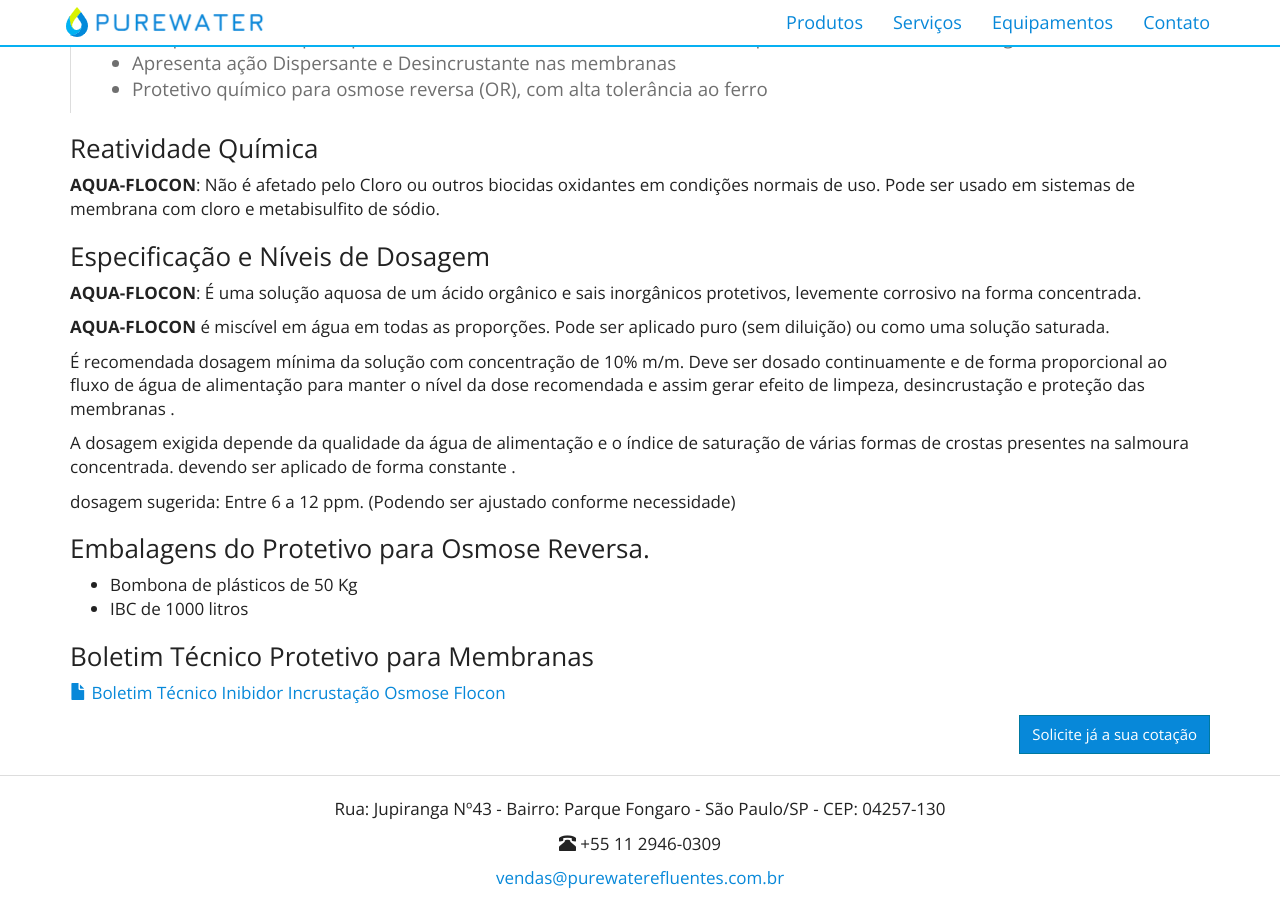
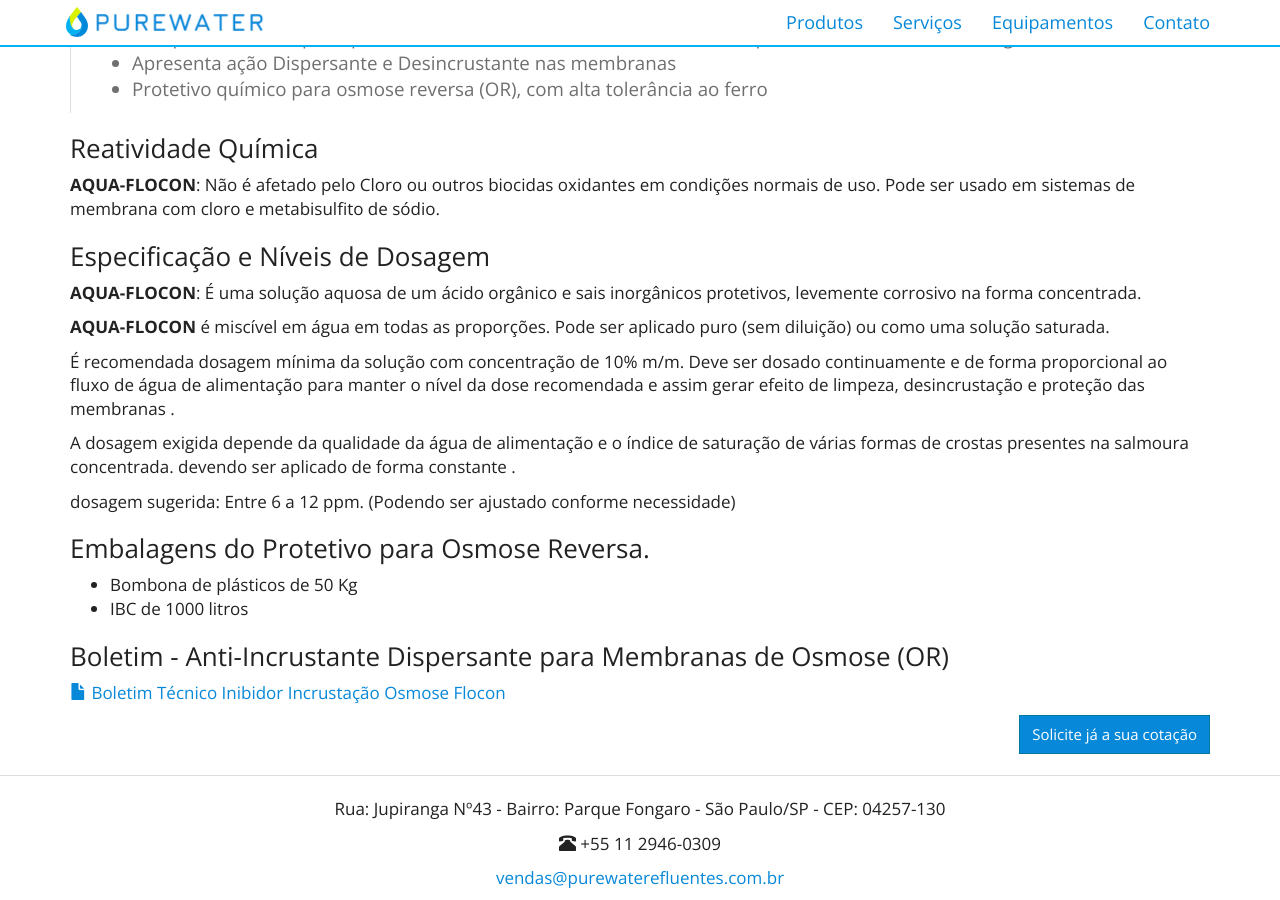
Before and after one commit to purewaterefluentes/purewaterefluentes.github.io, a Jekyll site: the page built from produtos/protetivo-membrana-osmose.md, in a window 1280 px wide and 900 px high, scrolled down 1511 px. Built offline with Jekyll 4.4.1, drawn with Linux system fonts in a browser that asks for light colours; nearby versions of some CDN libraries; library files that are not in the unit come from our copies.

Commit message:
Update protetivo-membrana-osmose.md

```diff
--- a/produtos/protetivo-membrana-osmose.md
+++ b/produtos/protetivo-membrana-osmose.md
@@ -53,7 +53,7 @@
 - Bombona de plásticos de 50 Kg
 - IBC de 1000 litros
 
-### Boletim Técnico Protetivo para Membranas
+### Boletim - Anti-Incrustante Dispersante para Membranas de Osmose (OR)
 
 {% include purewater/link-boletim.html
    label="Boletim Técnico Inibidor Incrustação Osmose Flocon"
```
